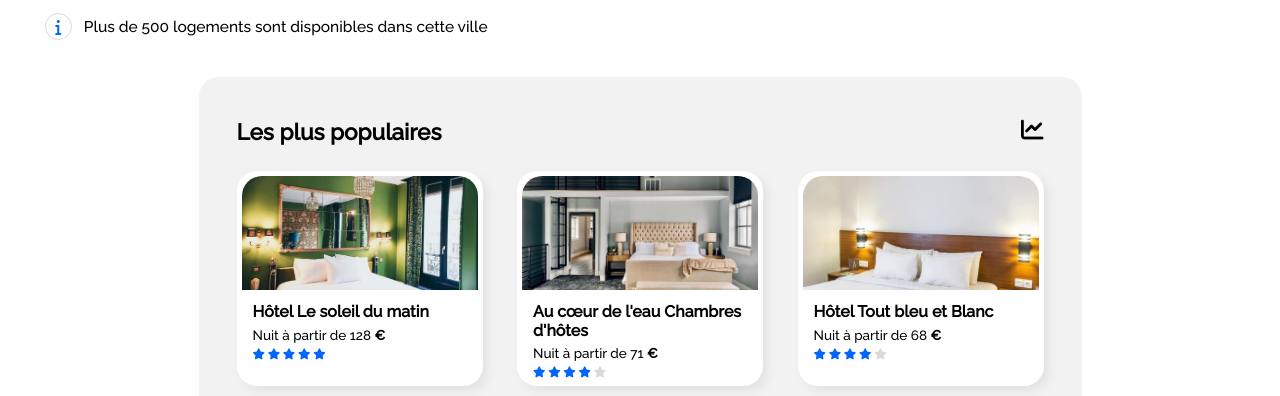
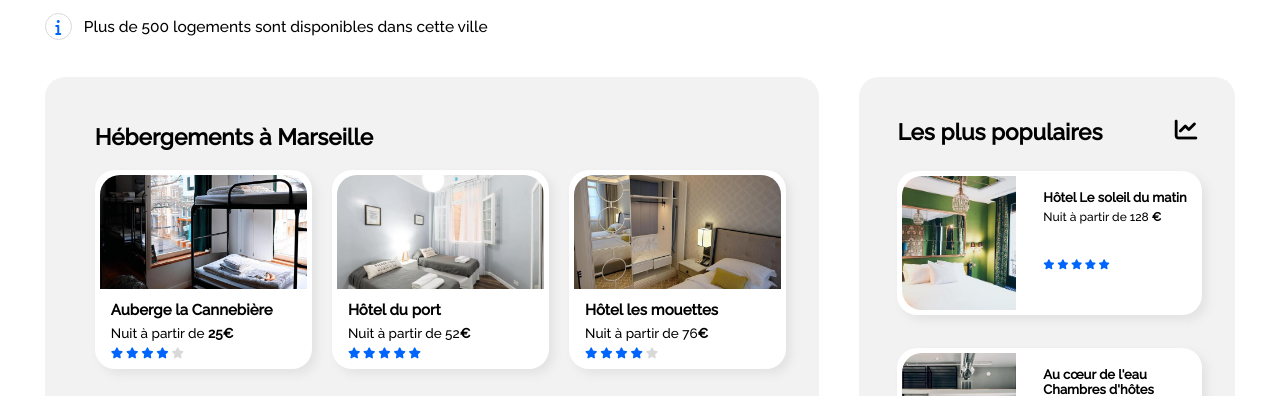
Before and after one commit to Ahmed-OC/AhmedAiman_2_03032021, a plain HTML site: page index.html in a window 1280 px wide. Shown: the part 371-767 px from the top of the page. Drawn offline with Linux system fonts and the light colour scheme.

Commit message:
Ajustement breakpoint

```diff
--- a/assests/style.css
+++ b/assests/style.css
@@ -582,7 +582,30 @@ footer ul li a:hover
 
                                  /* RESPONSIVE DESIGN */
 /* Responsive Laptop */
-@media screen and (max-width:1439px)
+@media screen and (min-width:1024px) and (max-width:1424px)
+{
+    .description-pop h4
+    {
+        font-size: 13px;
+    }
+    .description-pop p
+    {
+        font-size: 12px;
+        margin-bottom: 20px;
+    }
+    .description-pop div
+    {
+        font-size: 10px;
+    }
+    .description-heb h4
+    {
+        font-size: 15px;
+    }
+}
+
+
+                            /** MAX WIDTH 1024 PX **/
+@media screen and (max-width:1024px)
 {
     /* Responsive hebergements */
     #hebergements
```
